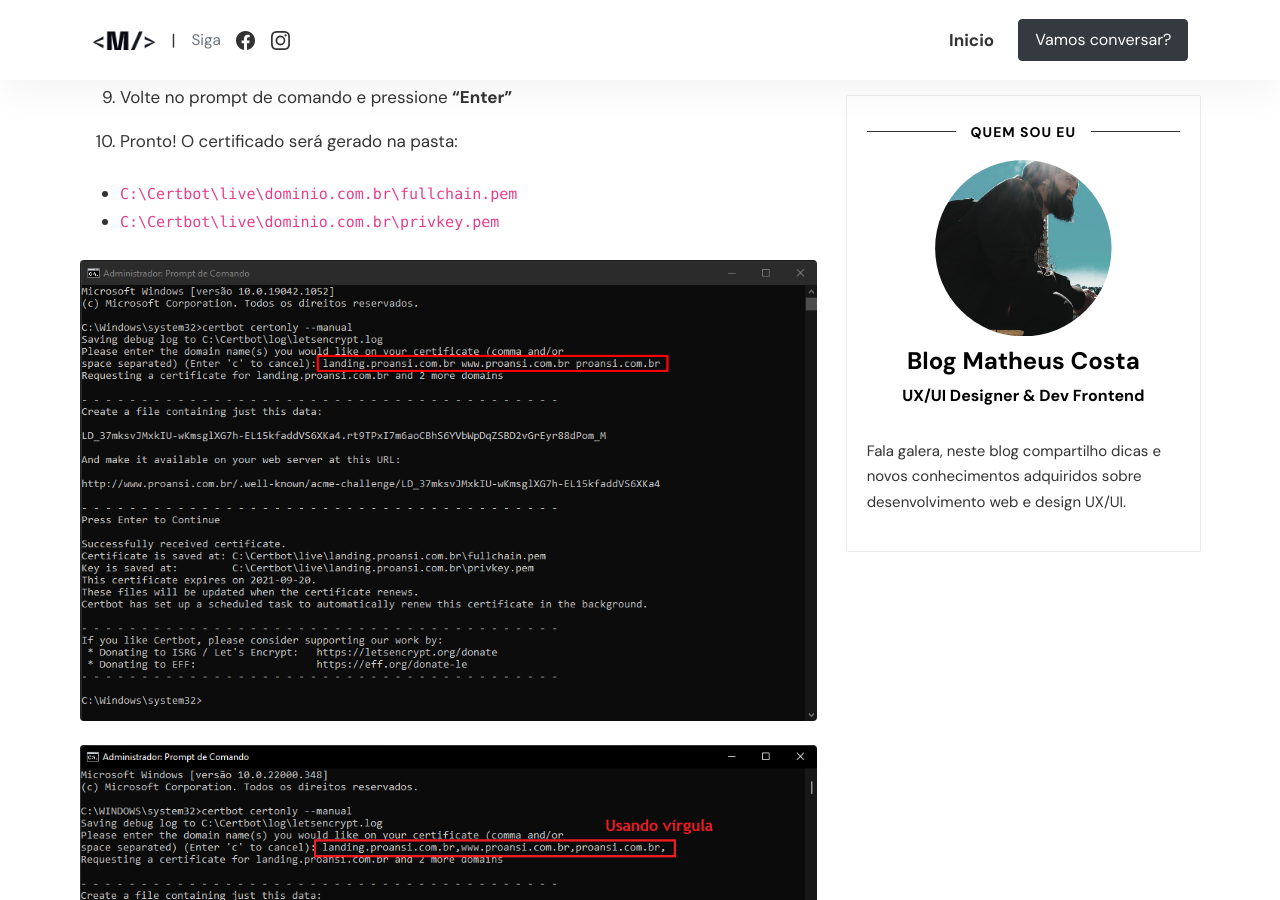
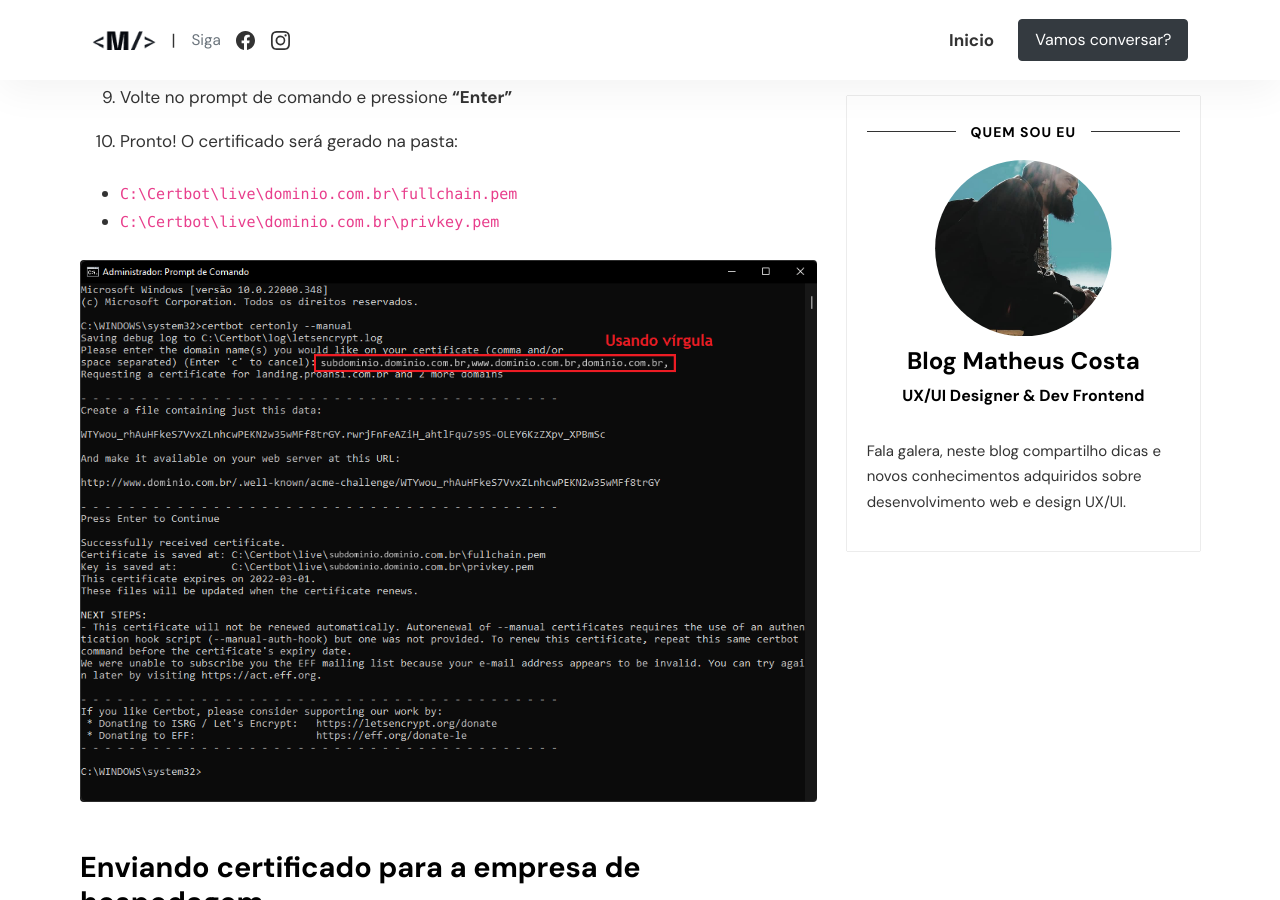
Before and after one commit to matheuscostadesign/blog, a Jekyll site: the page built from _posts/02-Fevereiro-2022/2022-02-21-como-gerar-certificado-ssl-https-de-forma-manual.md, in a window 1280 px wide and 900 px high, scrolled down 2488 px. Built offline with Jekyll 4.4.1, drawn with Linux system fonts in a browser that asks for light colours; comment, search, counter and statistics services are not loaded.

Commit message:
Alteração imagem post

```diff
--- a/_posts/02-Fevereiro-2022/2022-02-21-como-gerar-certificado-ssl-https-de-forma-manual.md
+++ b/_posts/02-Fevereiro-2022/2022-02-21-como-gerar-certificado-ssl-https-de-forma-manual.md
@@ -74,9 +74,7 @@ E de 3 em 3 meses será necessário refazer todo processo.
 - `C:\Certbot\live\dominio.com.br\fullchain.pem`
 - `C:\Certbot\live\dominio.com.br\privkey.pem`
 
-![ssl1.png]({{ site.baseurl }}/assets/images/posts/2022-02-Fevereiro/ssl1.png)
-
-![ssl2.png]({{ site.baseurl }}/assets/images/posts/2022-02-Fevereiro/ssl2.png)
+![ssl.png]({{ site.baseurl }}/assets/images/posts/2022-02-Fevereiro/ssl.png)
 
 ## Enviando certificado para a empresa de hospedagem
 
```
Also changed, not shown: assets/images/posts/2022-02-Fevereiro/ssl.png (added), assets/images/posts/2022-02-Fevereiro/ssl1.png (deleted), assets/images/posts/2022-02-Fevereiro/ssl2.png (deleted).
